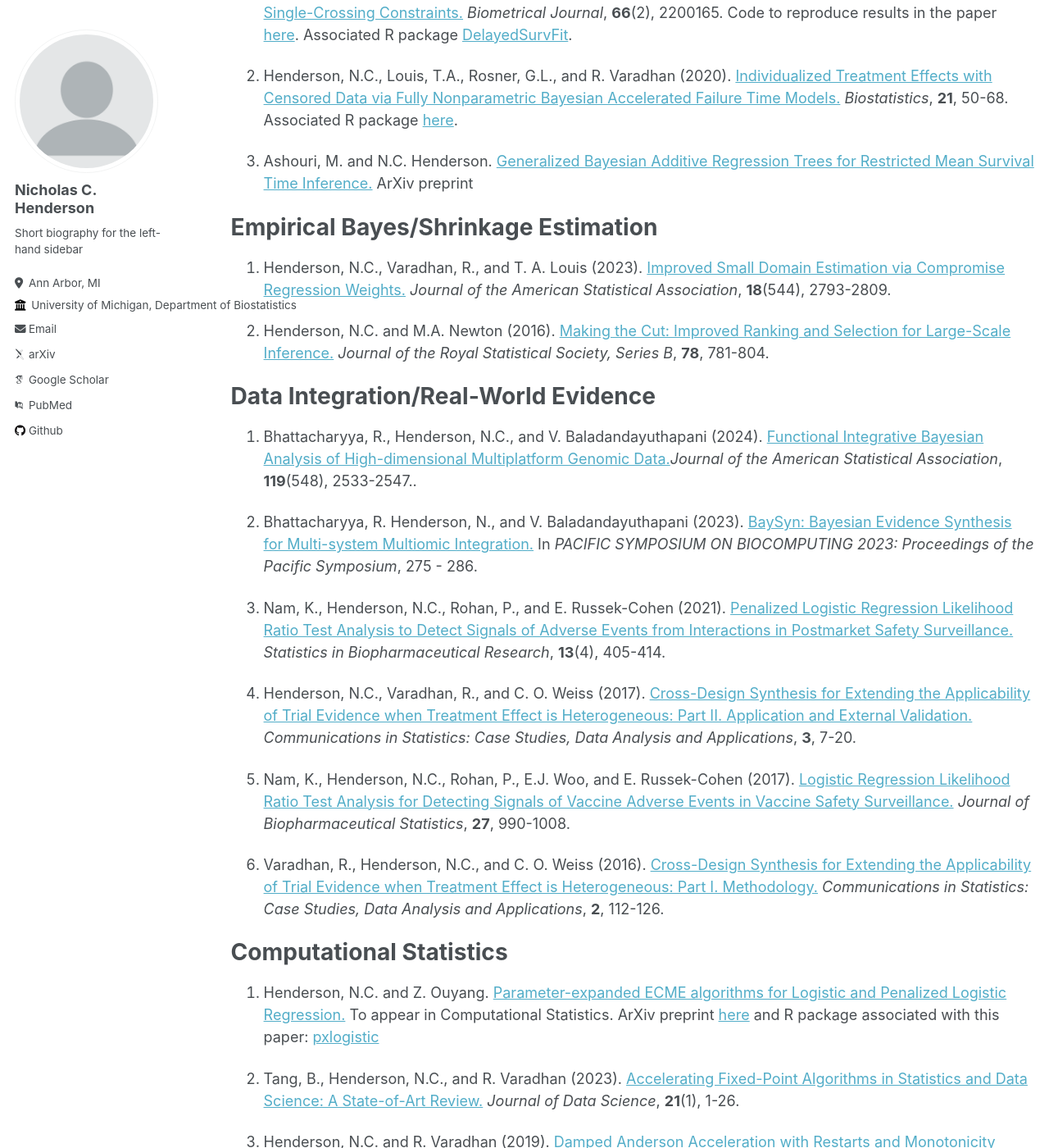
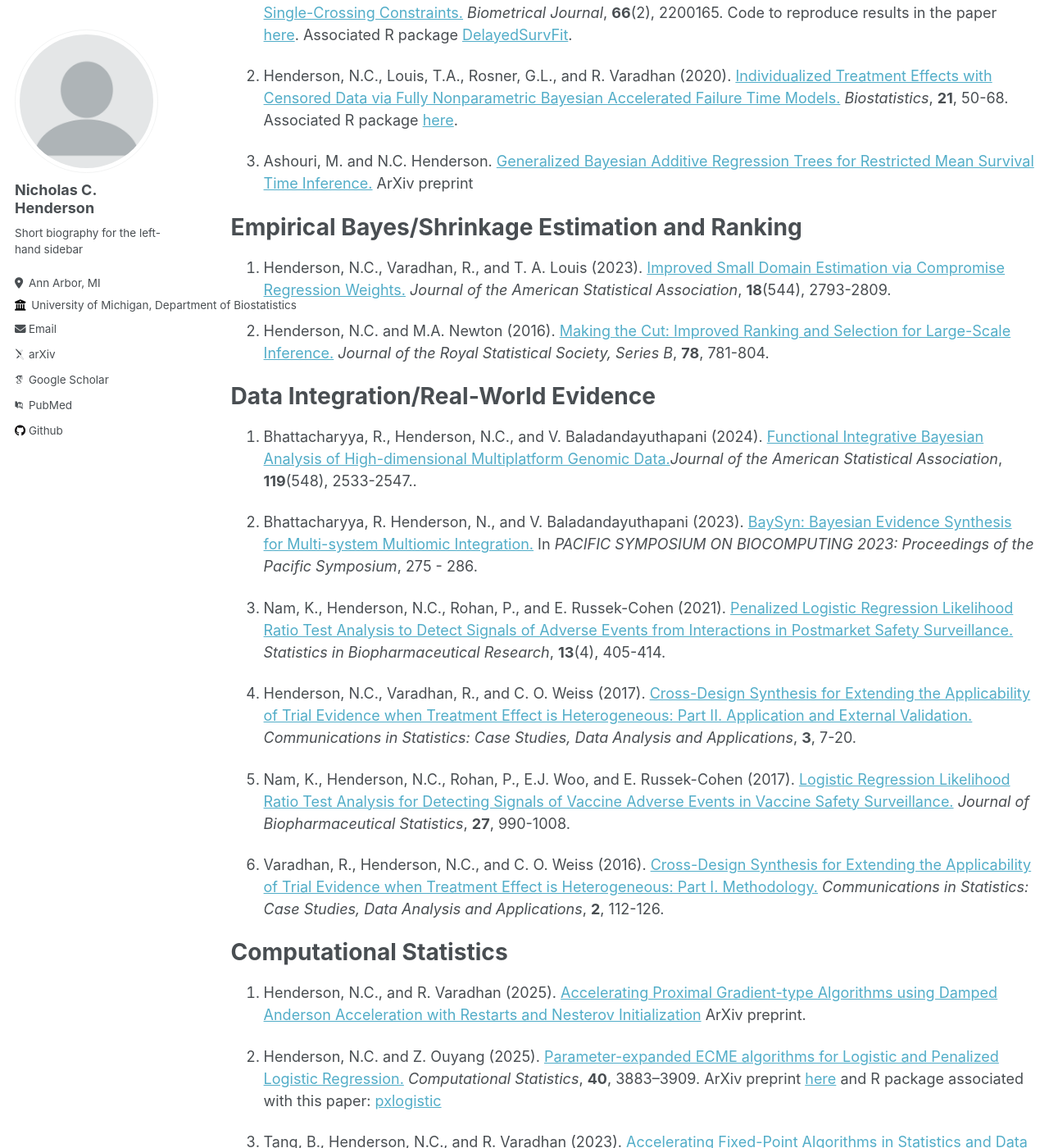
Before and after one commit to nchenderson/nchenderson.github.io, a Jekyll site: the page built from _pages/publications.md, in a window 1280 px wide and 1400 px high, scrolled down 1094 px. Shown: the whole window at 82% size. Built offline with Jekyll 4.4.1, drawn with Linux system fonts in a browser that asks for light colours; some web fonts are replaced.

Commit message:
added nidaarem paper

```diff
--- a/_pages/publications.md
+++ b/_pages/publications.md
@@ -42,7 +42,7 @@ Survival Analysis and Bayesian Additive Regression Trees (BART)
 3. Ashouri, M. and N.C. Henderson. [Generalized Bayesian Additive Regression Trees for Restricted Mean Survival Time Inference.](https://arxiv.org/abs/2402.17920) ArXiv preprint
 
 
-Empirical Bayes/Shrinkage Estimation
+Empirical Bayes/Shrinkage Estimation and Ranking
 ======
 
 1. Henderson, N.C., Varadhan, R., and T. A. Louis (2023). [Improved Small Domain Estimation via Compromise Regression Weights.](https://www.tandfonline.com/doi/abs/10.1080/01621459.2022.2080682) *Journal of the American Statistical Association*, **18**(544), 2793-2809.
@@ -75,17 +75,17 @@ Data Integration/Real-World Evidence
 Computational Statistics
 ======
 
-1. Henderson, N.C. and Z. Ouyang. [Parameter-expanded ECME algorithms for Logistic and Penalized Logistic Regression.](https://link.springer.com/article/10.1007/s00180-025-01619-0) To appear in Computational Statistics. ArXiv preprint [here](https://arxiv.org/abs/2304.03904) and R package associated with this paper: [pxlogistic](https://github.com/nchenderson/pxlogistic)
+1. Henderson, N.C., and R. Varadhan (2025). [Accelerating Proximal Gradient-type Algorithms using Damped Anderson Acceleration with Restarts and Nesterov Initialization](https://arxiv.org/abs/2508.12177) ArXiv preprint.
 
-2. Tang, B., Henderson, N.C., and R. Varadhan (2023). [Accelerating Fixed-Point Algorithms in Statistics and Data Science: A State-of-Art Review.](https://jds-online.org/journal/JDS/article/1288/info) *Journal of Data Science*, **21**(1), 1-26.
+2. Henderson, N.C. and Z. Ouyang (2025). [Parameter-expanded ECME algorithms for Logistic and Penalized Logistic Regression.](https://link.springer.com/article/10.1007/s00180-025-01619-0) *Computational Statistics*, **40**, 3883–3909. ArXiv preprint [here](https://arxiv.org/abs/2304.03904) and R package associated with this paper: [pxlogistic](https://github.com/nchenderson/pxlogistic)
 
-3. Henderson, N.C. and R. Varadhan (2019). [Damped Anderson Acceleration with Restarts and Monotonicity Control for Accelerating EM and EM-like Algorithms.](https://www.tandfonline.com/doi/abs/10.1080/10618600.2019.1594835) *Journal of Computational and Graphical Statistics*, **28**(4), 834-846.
+3. Tang, B., Henderson, N.C., and R. Varadhan (2023). [Accelerating Fixed-Point Algorithms in Statistics and Data Science: A State-of-Art Review.](https://jds-online.org/journal/JDS/article/1288/info) *Journal of Data Science*, **21**(1), 1-26.
 
-4. Henderson, N.C. and P.J. Rathouz (2018). [AR(1) Latent Class Models for Longitudinal Count Data.](https://onlinelibrary.wiley.com/doi/abs/10.1002/sim.7931) *Statistics in Medicine*, **37**, 4441-4456.
+4. Henderson, N.C. and R. Varadhan (2019). [Damped Anderson Acceleration with Restarts and Monotonicity Control for Accelerating EM and EM-like Algorithms.](https://www.tandfonline.com/doi/abs/10.1080/10618600.2019.1594835) *Journal of Computational and Graphical Statistics*, **28**(4), 834-846.
 
-5. McDaniel, L.S., Henderson, N.C., and P.J. Rathouz (2013). [Fast Pure R Implementation of GEE: Application of the Matrix Package.](https://journal.r-project.org/archive/2013-1/mcdaniel-henderson-rathouz.pdf) *The R Journal*, **5**(1), 181-188.
+5. Henderson, N.C. and P.J. Rathouz (2018). [AR(1) Latent Class Models for Longitudinal Count Data.](https://onlinelibrary.wiley.com/doi/abs/10.1002/sim.7931) *Statistics in Medicine*, **37**, 4441-4456.
 
-
+6. McDaniel, L.S., Henderson, N.C., and P.J. Rathouz (2013). [Fast Pure R Implementation of GEE: Application of the Matrix Package.](https://journal.r-project.org/archive/2013-1/mcdaniel-henderson-rathouz.pdf) *The R Journal*, **5**(1), 181-188.
 
 
 # Cancer Applications
```
